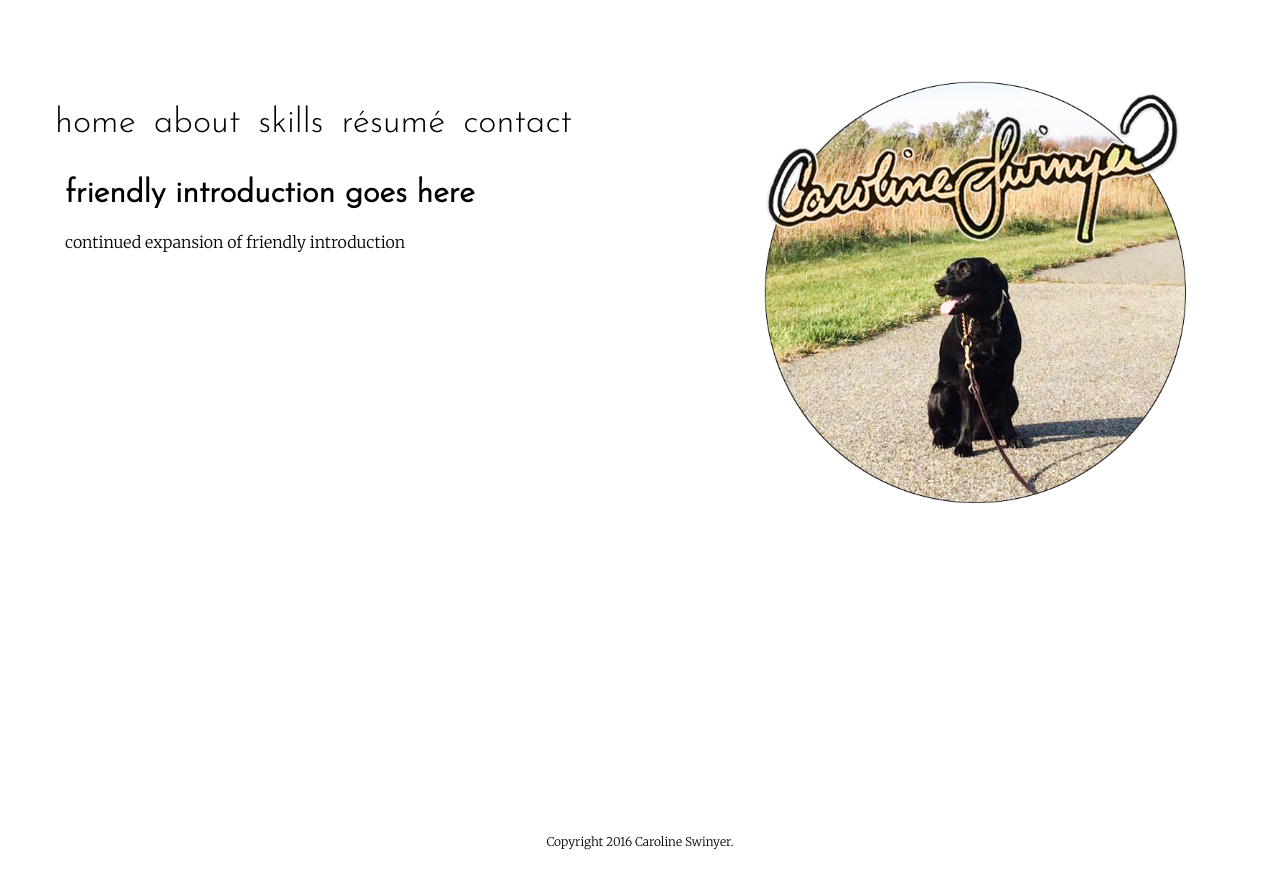
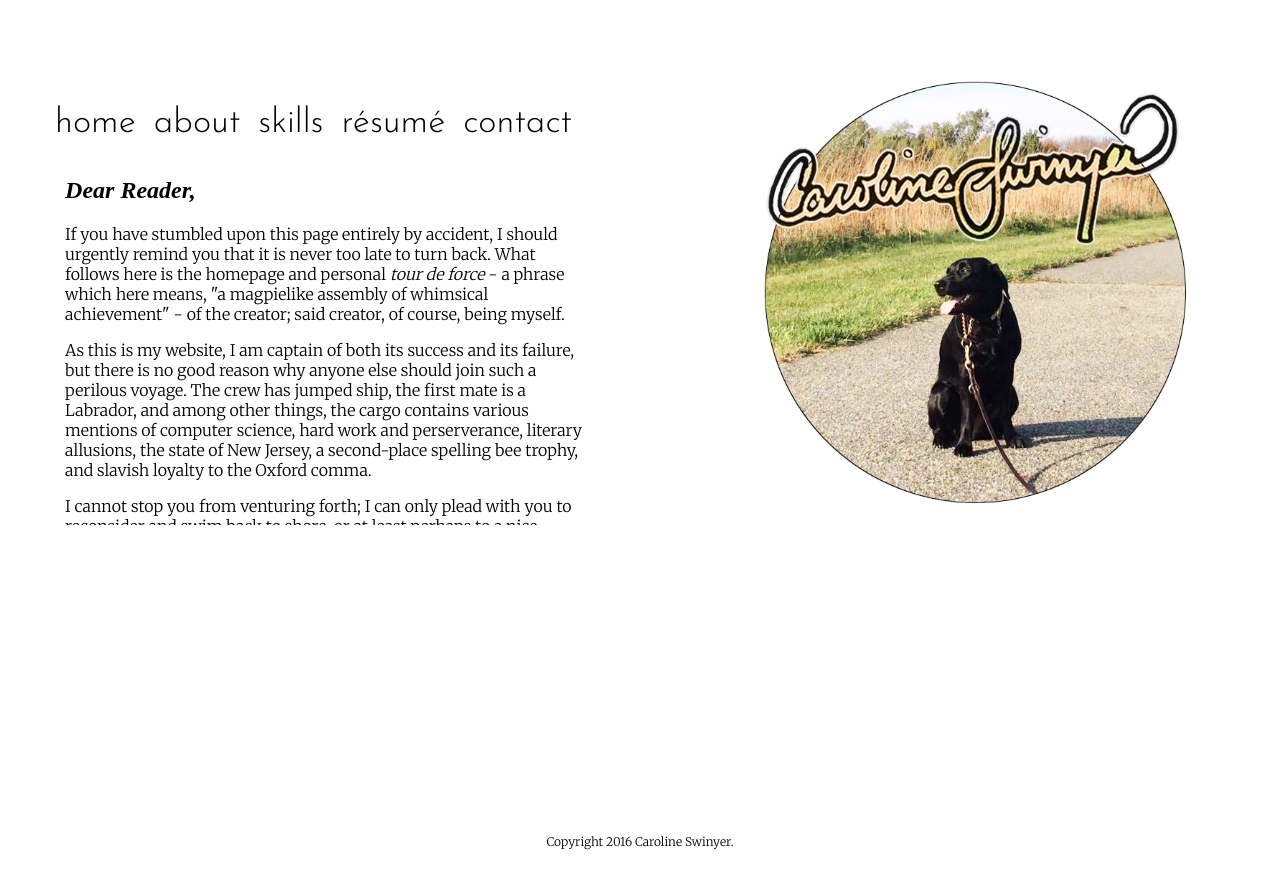
Before and after one commit to thisiscaroline/thisiscaroline.github.io, a Jekyll site: the page built from index.html, in a window 1280 px wide. Shown: the top 889 px of the page. Built offline with Jekyll 4.4.1, drawn with Linux system fonts in a browser that asks for light colours.

Commit message:
I went full Lemony Snicket

```diff
--- a/index.html
+++ b/index.html
@@ -3,6 +3,25 @@ layout: custom
 title: honi soit qui mal y pense
 ---
 <div class="blurb">
-	<h1>friendly introduction goes here</h1>
-	<p>continued expansion of friendly introduction</p>
+	<!--Lemony Snicket meets Kilgore Trout-->
+	<h2><em>Dear Reader,</em></h2>
+	<p>If you have stumbled upon this page entirely by accident, I should urgently remind you
+		that it is never too late to turn back. What follows here is the homepage and
+		personal <em>tour de force</em> - a phrase which here means, "a magpielike
+		assembly of whimsical achievement" - of the creator; said creator, of course,
+		being myself.</p>
+	<p>As this is my website, I am captain of both its success and its failure, but
+		there is no good reason why anyone else should join such a perilous voyage.
+		The crew has jumped ship, the first mate is a Labrador, and among other things, the
+		cargo contains various mentions of computer science, hard work and perserverance,
+		literary allusions, the state of New Jersey, a second-place spelling bee trophy,
+		and slavish loyalty to the Oxford comma.</p>
+	<p>I cannot stop you from venturing forth; I can only plead with you to reconsider and
+		swim back to shore, or at least perhaps to a nice wading pool. The webpages ahead are
+		teeming with handcrafted CSS and job-seeking qualifications, and the creator/captain/me
+		is lashed to the bow of this ship, on the journey of a lifetime. But if such journeys
+		sound too exciting and adventurous for you, please feel free to disembark.</p>
+	<h2><em>With all due respect,</em></h2>
+	<p>Caroline Swinyer</p>
+
 </div>
```
